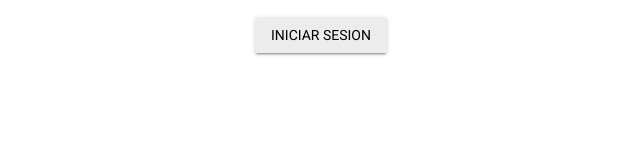
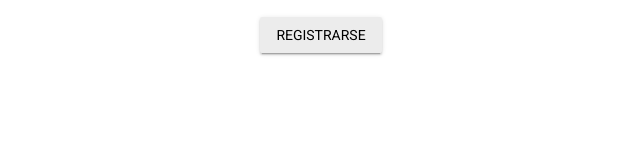
Before and after one commit to dyphen12/vibra, a plain HTML site: page front/signup.html in a window 1280 px wide. Shown: the part 643-797 px from the top of the page, 319-959 px from the left. Drawn offline with nearby package versions, Linux system fonts and the light colour scheme.

Commit message:
Update signup.html

```diff
--- a/front/signup.html
+++ b/front/signup.html
@@ -317,7 +317,7 @@
               </div>
 <br>
           <button onclick="SignUpNow()" id="extra-signin" class="mdl-button mdl-js-button mdl-button--raised mdl-js-ripple-effect">
-  Iniciar Sesion
+  Registrarse
 </button>
           <br>
           <br>
```
